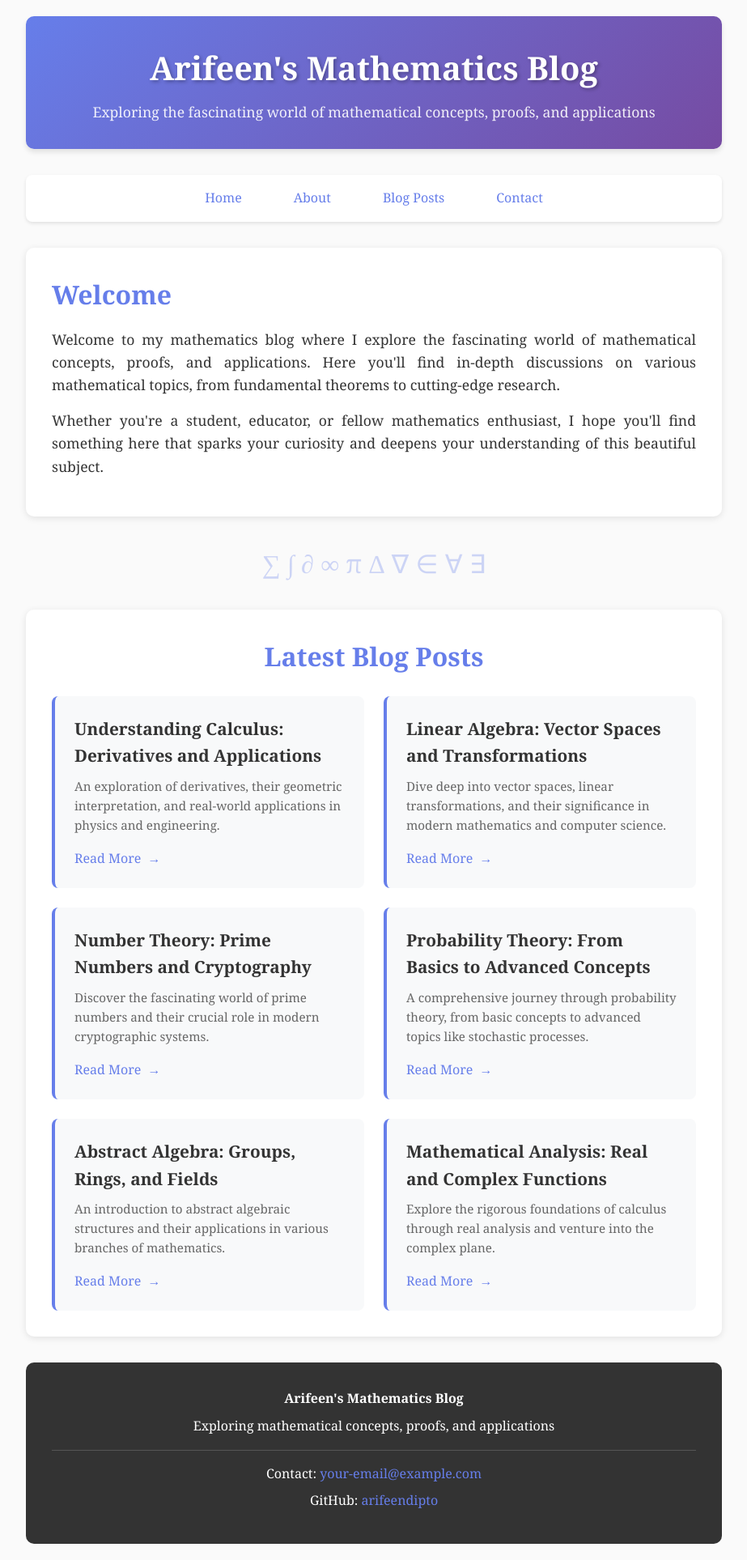
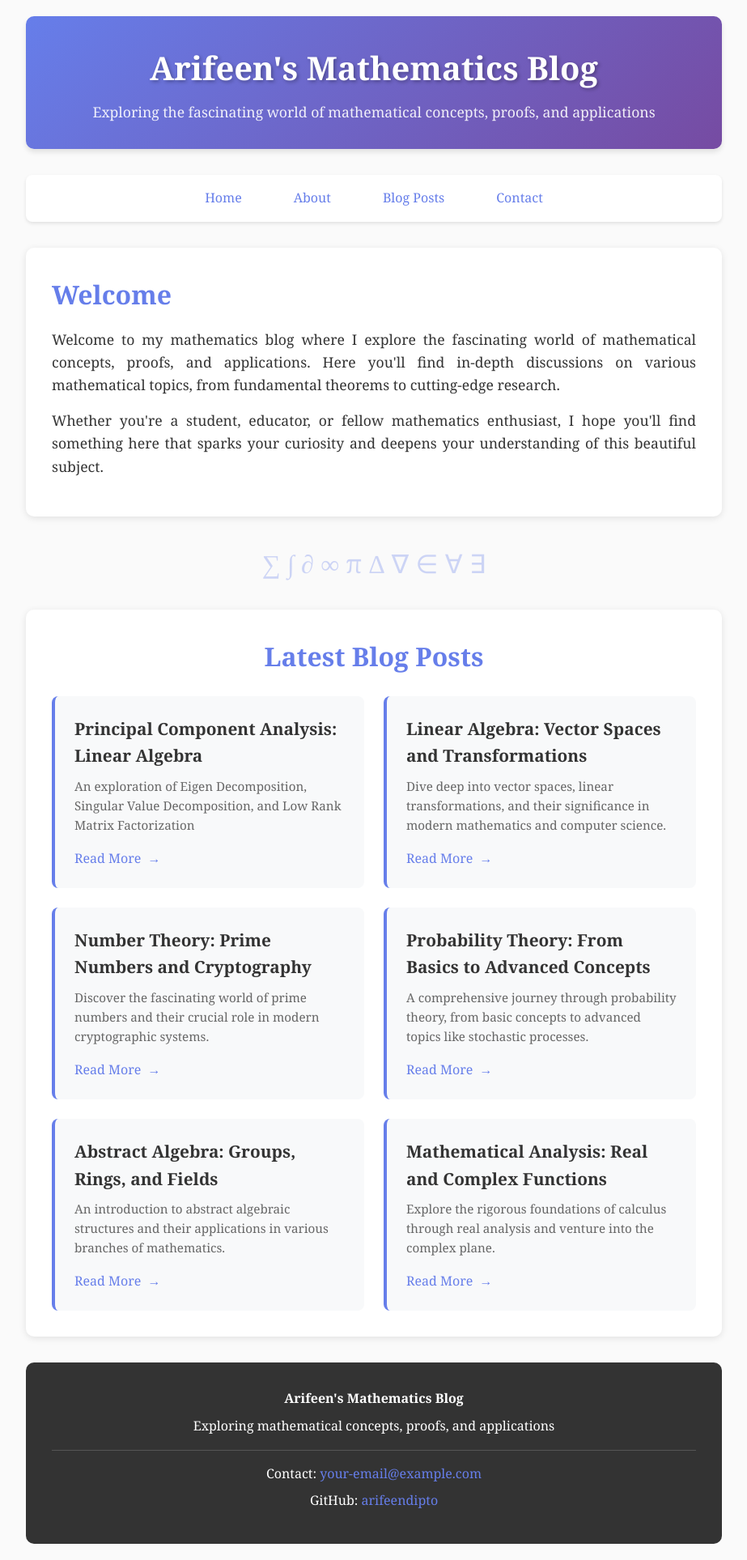
Before and after one commit to ArifeenDipto/arifeen_blogs, a Jekyll site: the page index.html, which Jekyll copies as it is, in a window 1280 px wide. Shown: the whole page at 81% size, without its empty margins (178-1101 px from the left). Built offline with Jekyll 4.4.1, drawn with Linux system fonts in a browser that asks for light colours.

```diff
--- a/index.html
+++ b/index.html
@@ -249,8 +249,8 @@
             <div class="post-grid">
                 <!-- Sample blog posts - replace with your actual posts -->
                 <article class="post-card">
-                    <h3>Understanding Calculus: Derivatives and Applications</h3>
-                    <p>An exploration of derivatives, their geometric interpretation, and real-world applications in physics and engineering.</p>
+                    <h3>Principal Component Analysis: Linear Algebra</h3>
+                    <p>An exploration of Eigen Decomposition, Singular Value Decomposition, and Low Rank Matrix Factorization </p>
                     <a href="/posts/calculus-derivatives/" class="read-more">Read More</a>
                 </article>
 
```
